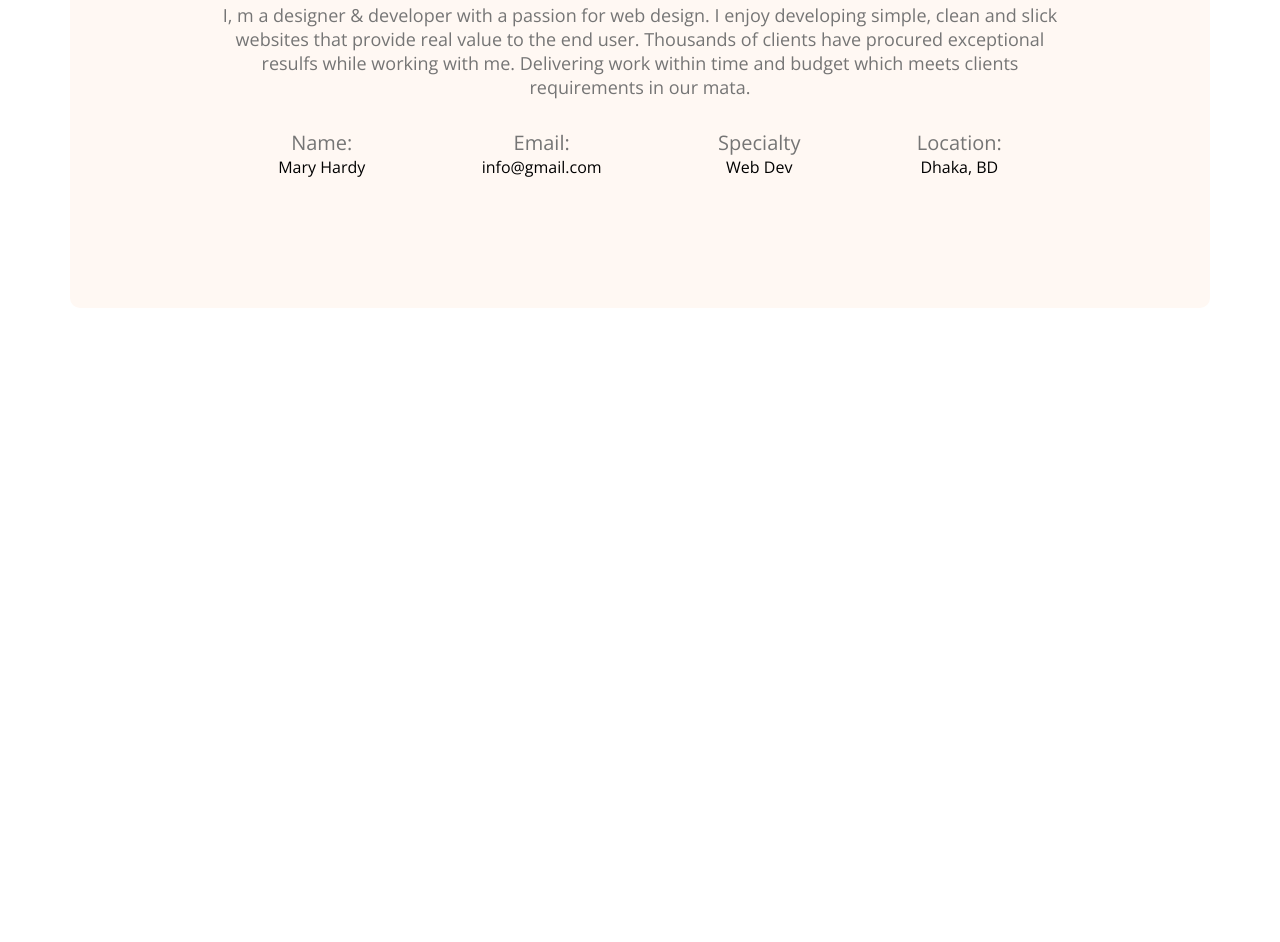
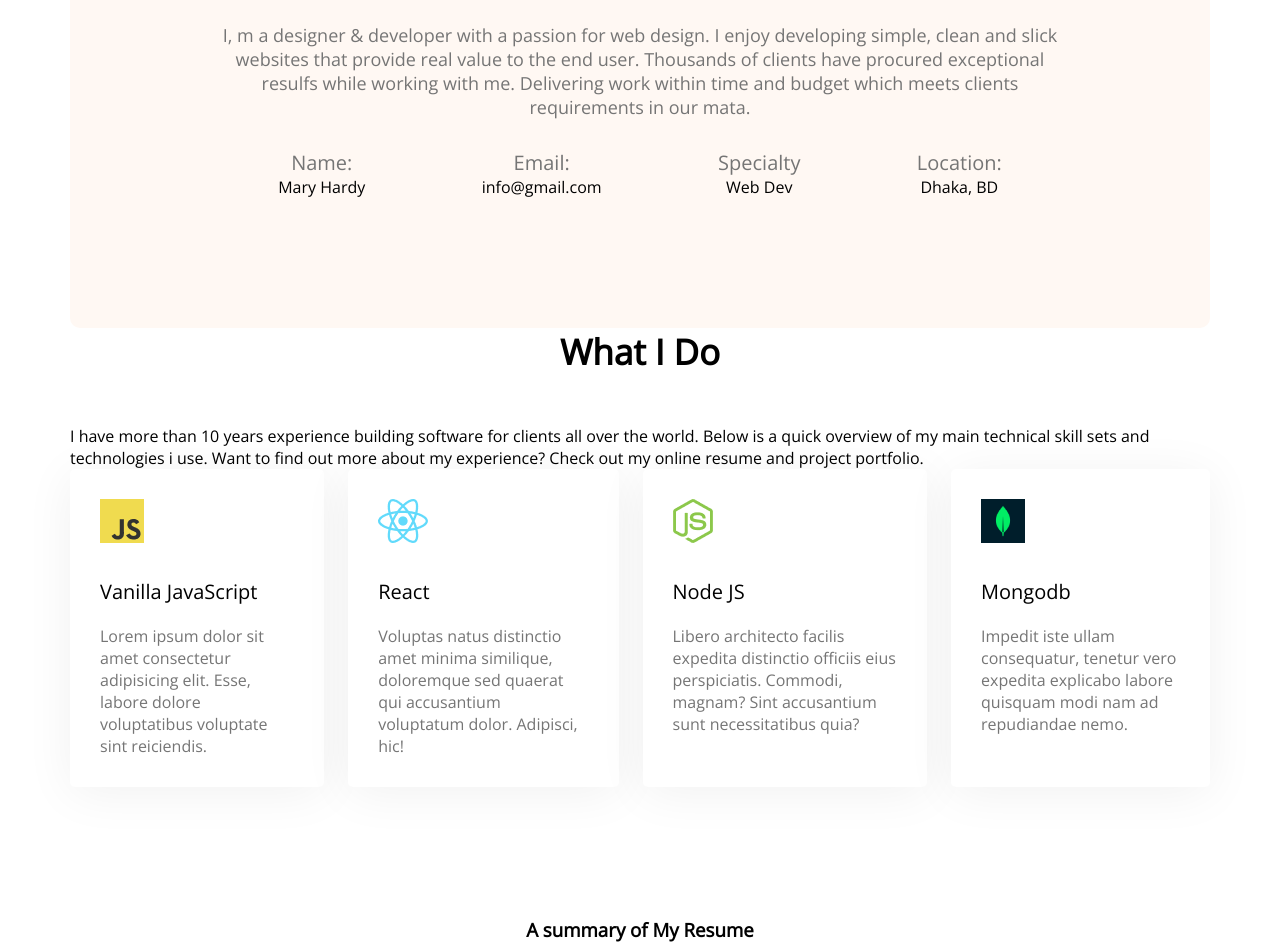
Before and after one commit to sharminakterety/developer-protfolio, a plain HTML site: page index.html in a window 1280 px wide. Shown: the part 1174-2116 px from the top of the page. Before the commit the page ends 1482 px from the top, so only its background shows below. Drawn offline with nearby package versions, Linux system fonts and the light colour scheme.

Commit message:
added skills content

```diff
--- a/index.html
+++ b/index.html
@@ -56,6 +56,38 @@
     </div>
   </div>
 </section>
+<!-------what i do section-->
+<section class="what-i-do">
+  <h3 class="Section-title">What I Do</h3>
+  <p>I have more than 10 years experience building software for clients all over the world. Below is a quick overview of my main technical skill sets and technologies i use. Want to find out more about my experience? Check out my online resume and project portfolio.</p>
+  <div class="skills-container">
+   <div class="skill">
+      <img src="images/icons/js.png" alt="">
+      <p class="skill-title">Vanilla JavaScript</p>
+      <p class="skill-description">Lorem ipsum dolor sit amet consectetur adipisicing elit. Esse, labore dolore voluptatibus voluptate sint reiciendis.</p>
+    </div>
+    <div class="skill">
+      <img src="images/icons/react.png" alt="">
+      <p class="skill-title">React</p>
+      <p class="skill-description">Voluptas natus distinctio amet minima similique, doloremque sed quaerat qui accusantium voluptatum dolor. Adipisci, hic!</p>
+    </div>
+    <div class="skill">
+      <img src="images/icons/nodejs.png" alt="">
+      <p class="skill-title">Node JS</p>
+      <p class="skill-description">Libero architecto facilis expedita distinctio officiis eius perspiciatis. Commodi, magnam? Sint accusantium sunt necessitatibus quia?</p>
+    </div>
+    <div class="skill">
+      <img src="images/icons/mongo.png" alt="">
+      <p class="skill-title">Mongodb</p>
+      <p class="skill-description">Impedit iste ullam consequatur, tenetur vero expedita explicabo labore quisquam modi nam ad repudiandae nemo.</p>
+    </div>
+  </div>
+</section>
+<!-----------Resume Section-->
+<section class="resume">
+<h3 class="section-title">A summary of My Resume</h3>
+<div class="resume-content"></div>
+</section>
   </main>
   <footer>
 
--- a/styles/protfolio.css
+++ b/styles/protfolio.css
@@ -73,6 +73,7 @@ main{
   margin: 0 auto;
 }
 
+
 /*about section styles*/
 .about{
   text-align: center;
@@ -83,11 +84,22 @@ main{
 
 }
 .Section-title {
-
-  margin-bottom: 30px;
+  text-align: center;
+  margin-bottom: 50px;
   font-weight: 700;
   font-size: 35px;
+  line-height: normal;
 }
+/*.Section-title:p{
+
+ text-align: center;
+ font-family: Open Sans;
+ font-size: 18px;
+ font-style: normal;
+ font-weight: 400;
+
+
+}*/
 .section-description{
   color: var(--dark-03, #757575);
   font-size: 18px;
@@ -106,3 +118,29 @@ font-size: 20px;
 color: var(--dark-02, #474747);
 font-weight: 700;
 }
+/* what i do style */
+
+.skills-container{
+  display: flex;
+  gap: 24px;
+}
+.skill-title {
+  font-weight: 700px;
+  font-size: 20px;
+  margin-top: 30px;
+  margin-bottom: 20px;
+}
+.skill-description {
+  color: var(--dark-03, #757575);
+}
+.skill{
+  border-radius: 5px;
+  background: #FFF;
+  box-shadow: 0px 6px 50px 0px rgba(0, 0, 0, 0.06);
+  padding: 30px;
+}
+.section-title{
+  margin-top: 130px;
+  text-align: center;
+}
+/* Resume Style*/
```
